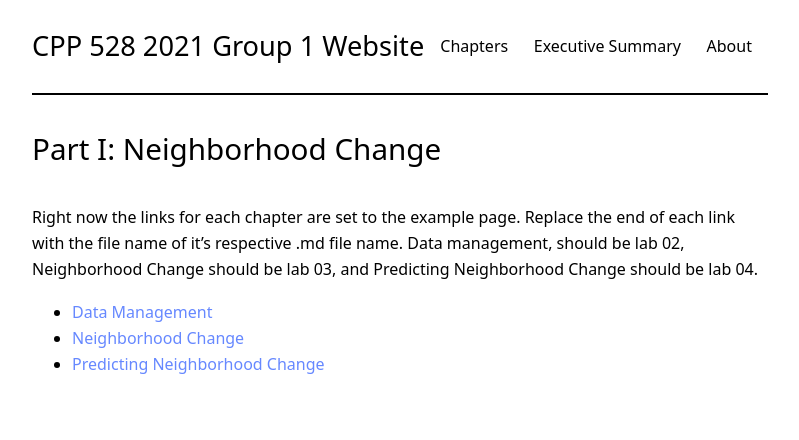
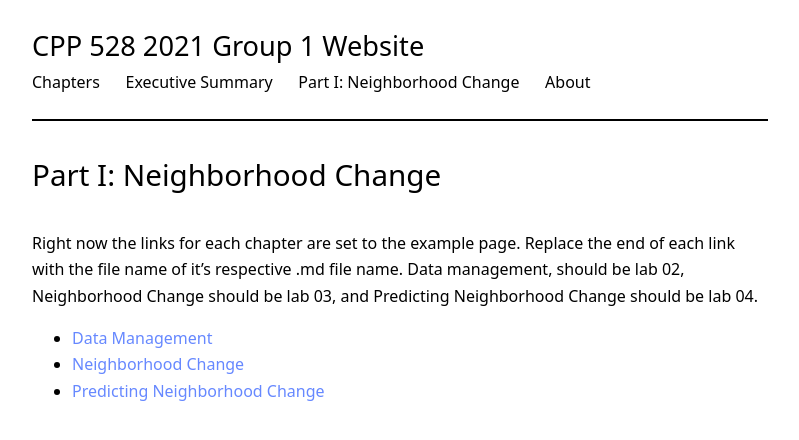
Before and after one commit to jmacost5/cpp-528-fall-2021-group-01, a Jekyll site: the page built from part_1.md, in a window 1280 px wide. Shown: the top 440 px of the page, without its empty margins (240-1039 px from the left). Built offline with Jekyll 4.4.1, drawn with Linux system fonts in a browser that asks for light colours; nearby versions of some CDN libraries.

Commit message:
Update _config.yml
Add part_1.md to navigation

```diff
--- a/_config.yml
+++ b/_config.yml
@@ -17,6 +17,7 @@ minimal_theme: true          # radically minimalistic theme
 navigation:                  # show navigation links in the header
   - index.html
   - exec.md
+  - part_1.md
   - about.md
 
 
```
